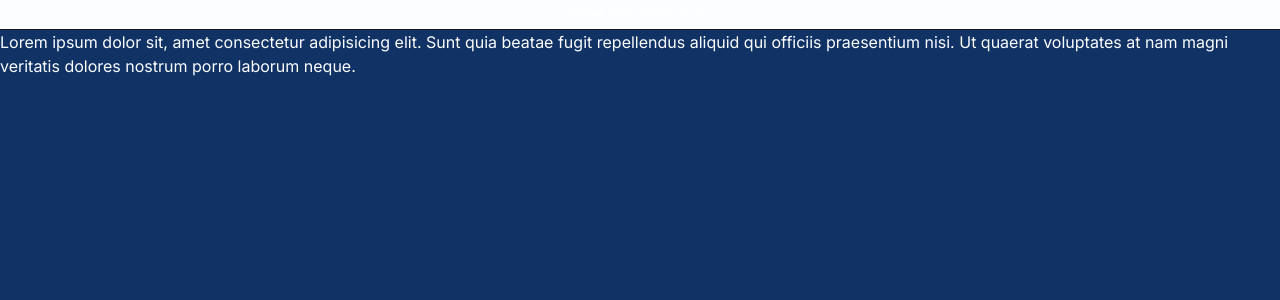
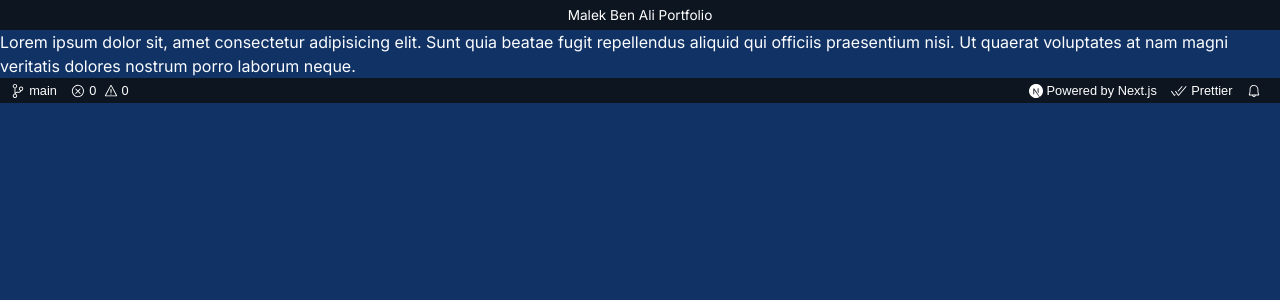
Before and after one commit to malekbena/malek_code, a Next.js app in the folder client/: page / in a window 1280 px wide. Shown: the top 300 px of the page. Built offline with nearby package versions, Linux system fonts and the light colour scheme.

Commit message:
icons svg and footer base

```diff
--- a/client/src/app/layout.js
+++ b/client/src/app/layout.js
@@ -1,6 +1,7 @@
 import { Inter } from 'next/font/google'
 import '../styles/globals.css'
 import TitleBar from '@/components/TitleBar'
+import Footer from '@/components/Footer'
 
 const inter = Inter({ subsets: ['latin'] })
 
@@ -15,7 +16,7 @@ export default function RootLayout({ children }) {
       <body className={inter.className}>
         <TitleBar />
         {children}
-
+        <Footer />
       </body>
     </html>
   )
--- a/client/src/app/page.js
+++ b/client/src/app/page.js
@@ -1,9 +1,7 @@
-import Image from 'next/image'
-
 export default function Home() {
   return (
-    <main>
+    <div>
       <p>Lorem ipsum dolor sit, amet consectetur adipisicing elit. Sunt quia beatae fugit repellendus aliquid qui officiis praesentium nisi. Ut quaerat voluptates at nam magni veritatis dolores nostrum porro laborum neque.</p>
-    </main>
+    </div>
   )
 }
--- a/client/src/components/Footer.js
+++ b/client/src/components/Footer.js
@@ -1,9 +1,47 @@
+import SourceControlIcon from './icons/SourceControlIcon';
+import ErrorIcon from './icons/ErrorIcon';
+import WarningIcon from './icons/WarningIcon';
+import NextjsIcon from './icons/NextjsIcon';
+import CheckIcon from './icons/CheckIcon';
+import BellIcon from './icons/BellIcon';
+
+
 import styles from '../styles/Footer.module.css'
 
 const Footer = () => {
     return (
-        <footer>
-
+        <footer className={styles.footer}>
+            <div className={styles.container}>
+                <a
+                    href="#"
+                    target="_blank"
+                    rel="noreferrer noopener"
+                    className={styles.section}
+                >
+                    <SourceControlIcon className={styles.icon} />
+                    <p>main</p>
+                </a>
+                <div className={styles.section}>
+                    <ErrorIcon className={styles.icon} />
+                    <p className={styles.errorText}>0</p>&nbsp;&nbsp;
+                    <WarningIcon className={styles.icon} />
+                    <p>0</p>
+                </div>
+            </div>
+            <div className={styles.container}>
+                <div className={styles.section}>
+                    <NextjsIcon className={styles.icon} />
+                    <p>Powered by Next.js</p>
+                </div>
+                <div className={styles.section}>
+                    <CheckIcon className={styles.icon} />
+                    <p>Prettier</p>
+                </div>
+                <div className={styles.section}>
+                    <BellIcon />
+                </div>
+            </div>
         </footer>
     );
 }
+export default Footer
--- /dev/null
+++ b/client/src/components/icons/BellIcon.js
@@ -0,0 +1,16 @@
+const BellIcon = (props) => {
+    return (
+        <svg
+            width={14}
+            height={14}
+            viewBox="0 0 16 16"
+            xmlns="http://www.w3.org/2000/svg"
+            fill="currentColor"
+            {...props}
+        >
+            <path d="M13.377 10.573a7.63 7.63 0 01-.383-2.38V6.195a5.115 5.115 0 00-1.268-3.446 5.138 5.138 0 00-3.242-1.722c-.694-.072-1.4 0-2.07.227-.67.215-1.28.574-1.794 1.053a4.923 4.923 0 00-1.208 1.675 5.067 5.067 0 00-.431 2.022v2.2a7.61 7.61 0 01-.383 2.37L2 12.343l.479.658h3.505c0 .526.215 1.04.586 1.412.37.37.885.586 1.412.586.526 0 1.04-.215 1.411-.586s.587-.886.587-1.412h3.505l.478-.658-.586-1.77zm-4.69 3.147a.997.997 0 01-.705.299.997.997 0 01-.706-.3.997.997 0 01-.3-.705h1.999a.939.939 0 01-.287.706zm-5.515-1.71l.371-1.114a8.633 8.633 0 00.443-2.691V6.004c0-.563.12-1.113.347-1.616.227-.514.55-.969.969-1.34.419-.382.91-.67 1.436-.837.538-.18 1.1-.24 1.65-.18a4.147 4.147 0 012.597 1.4 4.133 4.133 0 011.004 2.776v2.01c0 .909.144 1.818.443 2.691l.371 1.113h-9.63v-.012z" />
+        </svg>
+    );
+};
+
+export default BellIcon;
--- /dev/null
+++ b/client/src/components/icons/CheckIcon.js
@@ -0,0 +1,24 @@
+const CheckIcon = (props) => {
+    return (
+        <svg
+            width={16}
+            height={16}
+            xmlns="http://www.w3.org/2000/svg"
+            fill="currentColor"
+            {...props}
+        >
+            <path
+                fillRule="evenodd"
+                clipRule="evenodd"
+                d="M15.62 3.596 7.815 12.81l-.728-.033L4 8.382l.754-.53 2.744 3.907L14.917 3l.703.596z"
+            />
+            <path
+                fillRule="evenodd"
+                clipRule="evenodd"
+                d="m7.234 8.774 4.386-5.178L10.917 3l-4.23 4.994.547.78zm-1.55.403.548.78-.547-.78zm-1.617 1.91.547.78-.799.943-.728-.033L0 8.382l.754-.53 2.744 3.907.57-.672z"
+            />
+        </svg>
+    );
+};
+
+export default CheckIcon;
--- /dev/null
+++ b/client/src/components/icons/ErrorIcon.js
@@ -0,0 +1,20 @@
+const ErrorIcon = (props) => {
+    return (
+        <svg
+            width={14}
+            height={14}
+            viewBox="0 0 16 16"
+            xmlns="http://www.w3.org/2000/svg"
+            fill="currentColor"
+            {...props}
+        >
+            <path
+                fillRule="evenodd"
+                clipRule="evenodd"
+                d="M8.6 1c1.6.1 3.1.9 4.2 2 1.3 1.4 2 3.1 2 5.1 0 1.6-.6 3.1-1.6 4.4-1 1.2-2.4 2.1-4 2.4-1.6.3-3.2.1-4.6-.7-1.4-.8-2.5-2-3.1-3.5C.9 9.2.8 7.5 1.3 6c.5-1.6 1.4-2.9 2.8-3.8C5.4 1.3 7 .9 8.6 1zm.5 12.9c1.3-.3 2.5-1 3.4-2.1.8-1.1 1.3-2.4 1.2-3.8 0-1.6-.6-3.2-1.7-4.3-1-1-2.2-1.6-3.6-1.7-1.3-.1-2.7.2-3.8 1-1.1.8-1.9 1.9-2.3 3.3-.4 1.3-.4 2.7.2 4 .6 1.3 1.5 2.3 2.7 3 1.2.7 2.6.9 3.9.6zM7.9 7.5L10.3 5l.7.7-2.4 2.5 2.4 2.5-.7.7-2.4-2.5-2.4 2.5-.7-.7 2.4-2.5-2.4-2.5.7-.7 2.4 2.5z"
+            />
+        </svg>
+    );
+};
+
+export default ErrorIcon;
--- /dev/null
+++ b/client/src/components/icons/NextjsIcon.js
@@ -0,0 +1,15 @@
+const NextjsIcon = (props) => {
+    return (
+        <svg
+            width={14}
+            fill="currentColor"
+            viewBox="0 0 24 24"
+            xmlns="http://www.w3.org/2000/svg"
+            {...props}
+        >
+            <path d="M11.572 0c-.176 0-.31.001-.358.007a19.76 19.76 0 0 1-.364.033C7.443.346 4.25 2.185 2.228 5.012a11.875 11.875 0 0 0-2.119 5.243c-.096.659-.108.854-.108 1.747s.012 1.089.108 1.748c.652 4.506 3.86 8.292 8.209 9.695.779.25 1.6.422 2.534.525.363.04 1.935.04 2.299 0 1.611-.178 2.977-.577 4.323-1.264.207-.106.247-.134.219-.158-.02-.013-.9-1.193-1.955-2.62l-1.919-2.592-2.404-3.558a338.739 338.739 0 0 0-2.422-3.556c-.009-.002-.018 1.579-.023 3.51-.007 3.38-.01 3.515-.052 3.595a.426.426 0 0 1-.206.214c-.075.037-.14.044-.495.044H7.81l-.108-.068a.438.438 0 0 1-.157-.171l-.05-.106.006-4.703.007-4.705.072-.092a.645.645 0 0 1 .174-.143c.096-.047.134-.051.54-.051.478 0 .558.018.682.154.035.038 1.337 1.999 2.895 4.361a10760.433 10760.433 0 0 0 4.735 7.17l1.9 2.879.096-.063a12.317 12.317 0 0 0 2.466-2.163 11.944 11.944 0 0 0 2.824-6.134c.096-.66.108-.854.108-1.748 0-.893-.012-1.088-.108-1.747-.652-4.506-3.859-8.292-8.208-9.695a12.597 12.597 0 0 0-2.499-.523A33.119 33.119 0 0 0 11.573 0zm4.069 7.217c.347 0 .408.005.486.047a.473.473 0 0 1 .237.277c.018.06.023 1.365.018 4.304l-.006 4.218-.744-1.14-.746-1.14v-3.066c0-1.982.01-3.097.023-3.15a.478.478 0 0 1 .233-.296c.096-.05.13-.054.5-.054z" />
+        </svg>
+    );
+};
+
+export default NextjsIcon;
--- /dev/null
+++ b/client/src/components/icons/SourceControlIcon.js
@@ -0,0 +1,15 @@
+const SourceControlIcon = (props) => {
+    return (
+        <svg
+            width={14}
+            fill="currentColor"
+            viewBox="0 0 24 24"
+            xmlns="http://www.w3.org/2000/svg"
+            {...props}
+        >
+            <path d="M21.007 8.222A3.738 3.738 0 0 0 15.045 5.2a3.737 3.737 0 0 0 1.156 6.583 2.988 2.988 0 0 1-2.668 1.67h-2.99a4.456 4.456 0 0 0-2.989 1.165V7.4a3.737 3.737 0 1 0-1.494 0v9.117a3.776 3.776 0 1 0 1.816.099 2.99 2.99 0 0 1 2.668-1.667h2.99a4.484 4.484 0 0 0 4.223-3.039 3.736 3.736 0 0 0 3.25-3.687zM4.565 3.738a2.242 2.242 0 1 1 4.484 0 2.242 2.242 0 0 1-4.484 0zm4.484 16.441a2.242 2.242 0 1 1-4.484 0 2.242 2.242 0 0 1 4.484 0zm8.221-9.715a2.242 2.242 0 1 1 0-4.485 2.242 2.242 0 0 1 0 4.485z" />
+        </svg>
+    );
+};
+
+export default SourceControlIcon;
--- /dev/null
+++ b/client/src/components/icons/WarningIcon.js
@@ -0,0 +1,20 @@
+const WarningIcon = (props) => {
+    return (
+        <svg
+            width={14}
+            height={14}
+            viewBox="0 0 16 16"
+            xmlns="http://www.w3.org/2000/svg"
+            fill="currentColor"
+            {...props}
+        >
+            <path
+                fillRule="evenodd"
+                clipRule="evenodd"
+                d="M7.56 1h.88l6.54 12.26-.44.74H1.44L1 13.26 7.56 1zM8 2.28L2.28 13H13.7L8 2.28zM8.625 12v-1h-1.25v1h1.25zm-1.25-2V6h1.25v4h-1.25z"
+            />
+        </svg>
+    );
+};
+
+export default WarningIcon;
--- a/client/src/styles/Footer.module.css
+++ b/client/src/styles/Footer.module.css
@@ -0,0 +1,38 @@
+.footer {
+    background: rgb(var(--dark-bg));
+    color: rgb(var(--light-color));
+    height: 25px;
+    padding: 0 0.5rem;
+    display: flex;
+    align-items: center;
+    justify-content: space-between;
+    font-size: 0.8rem;
+}
+
+.footer a {
+    color: white;
+    text-decoration: none;
+}
+
+.icon {
+    margin-right: 4px;
+}
+
+.container {
+    display: flex;
+    align-items: center;
+}
+
+.section {
+    display: flex;
+    margin-right: 0.5rem;
+    height: 24px;
+    align-items: center;
+    padding: 0 0.2rem;
+    cursor: pointer;
+    font-family: 'Source Sans Pro', sans-serif;
+}
+
+.section:hover {
+    background: rgb(var(--footer-hover));
+}
--- a/client/src/styles/TitleBar.module.css
+++ b/client/src/styles/TitleBar.module.css
@@ -1,11 +1,11 @@
 .titlebar{
-  background: rgb(var(--main-bg-primary));
+  background: rgb(var(--dark-bg));
   height: 30px;
   padding: 0 0.5rem;
   display: flex;
   align-items: center;
   justify-content: center;
-  color: #fff;
+  color: rgb(var(--light-color));
   font-size: 0.85rem;
-  border-bottom: 1px solid #191d20;
+  /* border-bottom: 1px solid #191d20; */
 }
--- a/client/src/styles/globals.css
+++ b/client/src/styles/globals.css
@@ -15,6 +15,9 @@
   --solid-bg-hover: 5, 136, 240;
   --text-color-secondary: 13, 116, 206;
   --text-color-primary: 17, 50, 100;
+  --dark-bg: 13, 21, 32;
+  --light-color: 255, 255, 255;
+  --footer-hover: 79, 79, 82;
 }
 
 @media (prefers-color-scheme: dark) {
@@ -38,7 +41,10 @@ body {
   color: rgb(var(--main-bg-primary));
   background: rgb(var(--text-color-primary));
 }
-
+main {
+  background: rgb(var(--main-bg-secondary));
+  color: rgb(var(--text-color-primary));
+}
 /**-----Theme colors-----
 ---Dark mode---
   1: rgb(13, 21, 32);
```
